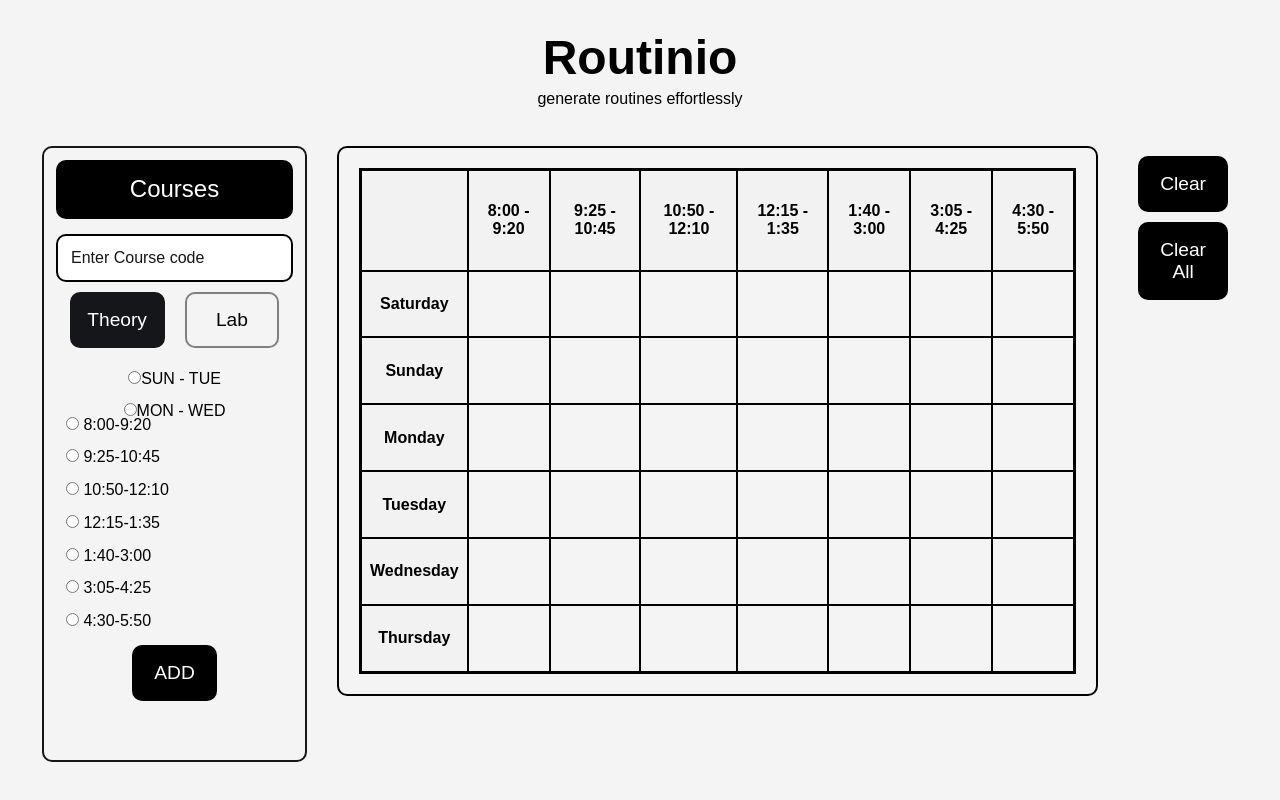
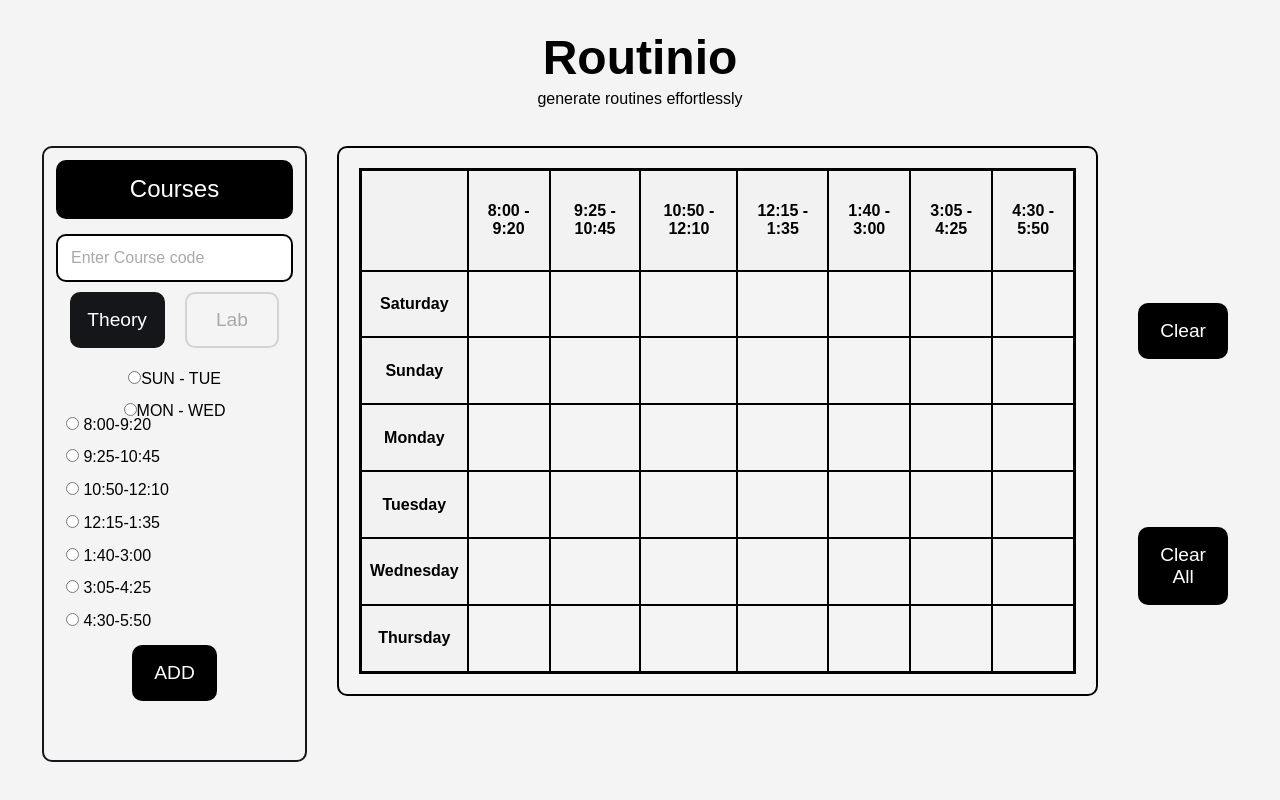
Before and after one commit to kausaraahmed/GenRoutine, a Flask app: page / in a window 1280 px wide. Run offline with Flask 3, Linux system fonts and the light colour scheme; lists and menus that the app fills with data are empty.

Commit message:
enhancement and warning added

```diff
--- a/app.py
+++ b/app.py
@@ -42,6 +42,26 @@
 @app.route("/clear", methods=["POST", "GET"])
 def clear():
     if request.method == "POST":
+        try:
+            in1 = checker_list.pop()
+            in2 = checker_list.pop()
+
+            for inx in (in1, in2):
+                i1 = int(inx / 10)
+                i2 = inx % 10
+                table[i1][i2] = " "
+            conflict = False
+        except:
+            conflict = True
+
+        return jsonify({"table": table, "conflict": conflict})
+
+    return render_template("index.html")
+
+
+@app.route("/clear-all", methods=["POST", "GET"])
+def clear_all():
+    if request.method == "POST":
         table[0] = [" ", " ", " ", " ", " ", " ", " "]
         table[1] = [" ", " ", " ", " ", " ", " ", " "]
         table[2] = [" ", " ", " ", " ", " ", " ", " "]
--- a/static/script.js
+++ b/static/script.js
@@ -15,11 +15,11 @@
     l_day.style.display = 'none';
     t_time.style.display = 'flex';
     l_time.style.display = 'none';
-    theoryBtn.style.backgroundColor = '#141619'
-    theoryBtn.style.color = 'white'
-    labBtn.style.border = '2px solid lightgray'
-    labBtn.style.backgroundColor = 'transparent'
-    labBtn.style.color = '#141619'
+    theoryBtn.style.backgroundColor = '#141619';
+    theoryBtn.style.color = 'white';
+    labBtn.style.border = '2px solid lightgray';
+    labBtn.style.backgroundColor = 'transparent';
+    labBtn.style.color = 'gray';
 })
 
 document.getElementById('lab-btn').addEventListener('click', function () {
@@ -42,7 +42,7 @@
     labBtn.style.color = 'white'
     theoryBtn.style.border = '2px solid lightgray'
     theoryBtn.style.backgroundColor = 'transparent'
-    theoryBtn.style.color = '#141619'
+    theoryBtn.style.color = 'gray'
 })
 
 document.getElementById('add-btn').addEventListener('click', function () {
@@ -88,8 +88,34 @@
         }).catch(error => console.error('Error:', error));
 });
 
+document.getElementById('clear-btn').addEventListener('click', function () {
+    fetch('/clear', {
+        method: 'POST',
+        headers: {
+            'Content-Type': 'application/x-www-form-urlencoded'
+        },
+        body: ``
+    })
+        .then(response => response.json())
+        .then(data => {
+            const table = data.table;
+            const conflict = data.conflict;
+
+            if (conflict) {
+                alert("No courses added");
+            }
+            else {
+                for (let i = 0; i < table.length; i++) {
+                    for (let j = 0; j < 7; j++) {
+                        document.getElementById(`cell-${i}-${j}`).innerHTML = `<pre>${table[i][j]}</pre>`;
+                    }
+                }
+            }
+        })
+        .catch(error => console.error('Error:', error));
+});
 document.getElementById('clear-all-btn').addEventListener('click', function () {
-    fetch('/clear', {
+    fetch('/clear-all', {
         method: 'POST',
         headers: {
             'Content-Type': 'application/x-www-form-urlencoded'
--- a/static/styles.css
+++ b/static/styles.css
@@ -80,7 +80,7 @@
 }
 
 .course-code::placeholder {
-    color: #141619;
+    color: darkgrey;
 }
 
 .course-code::placeholder:hover {
@@ -119,8 +119,9 @@
     margin: 0 10px;
     padding: 15px 20px;
     background-color: transparent;
+    color: darkgray;
     font-size: 1.2rem;
-    border: 2px solid grey;
+    border: 2px solid lightgray;
     border-radius: 10px;
     cursor: pointer;
     transition: 0.3s ease-in-out;
@@ -251,3 +252,10 @@
     color: black;
     border: 2px solid black;
 }
+
+.tools {
+    display: flex;
+    flex-direction: column;
+    justify-items: center;
+    justify-content: space-evenly;
+}
--- a/templates/index.html
+++ b/templates/index.html
@@ -179,7 +179,7 @@
         <!-- routine table end -->
 
         <!-- Tools -->
-        <div>
+        <div class="tools">
             <button class="clearing-btn" id="clear-btn">Clear</button>
             <button class="clearing-btn" id="clear-all-btn">Clear All</button>
         </div>
```
